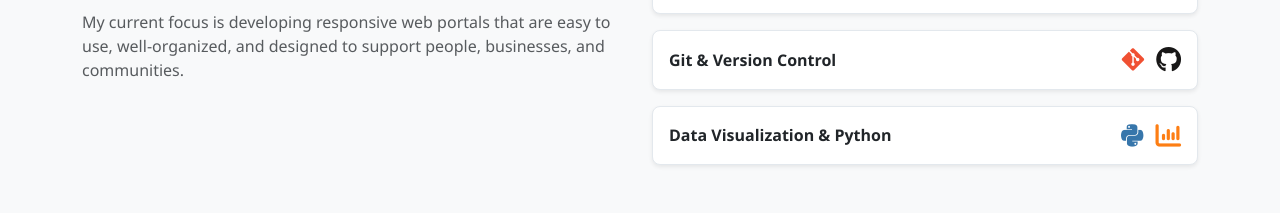
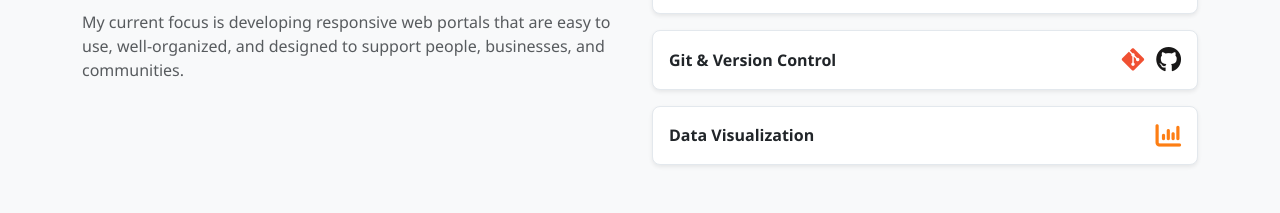
Before and after one commit to gglob-spec/Portfolio, a plain HTML site: page index.html in a window 1280 px wide. Shown: the part 1108-1321 px from the top of the page. Drawn offline with nearby package versions, Linux system fonts and the light colour scheme.

Commit message:
minor edit

```diff
--- a/index.html
+++ b/index.html
@@ -193,11 +193,10 @@
         </div>
     </div>
 
-    <!-- Data Visualization & Python -->
+    <!-- Data Visualization -->
     <div class="d-flex justify-content-between align-items-center p-3 mb-3 skill-item shadow-sm">
-        <span class="fw-semibold text-dark">Data Visualization & Python</span>
+        <span class="fw-semibold text-dark">Data Visualization</span>
         <div class="skill-icon-group d-flex align-items-center">
-            <i class="fa-brands fa-python icon-python" title="Python"></i>
             <i class="fa-solid fa-chart-column icon-chart" title="Data Visualization"></i>
         </div>
     </div>
```
